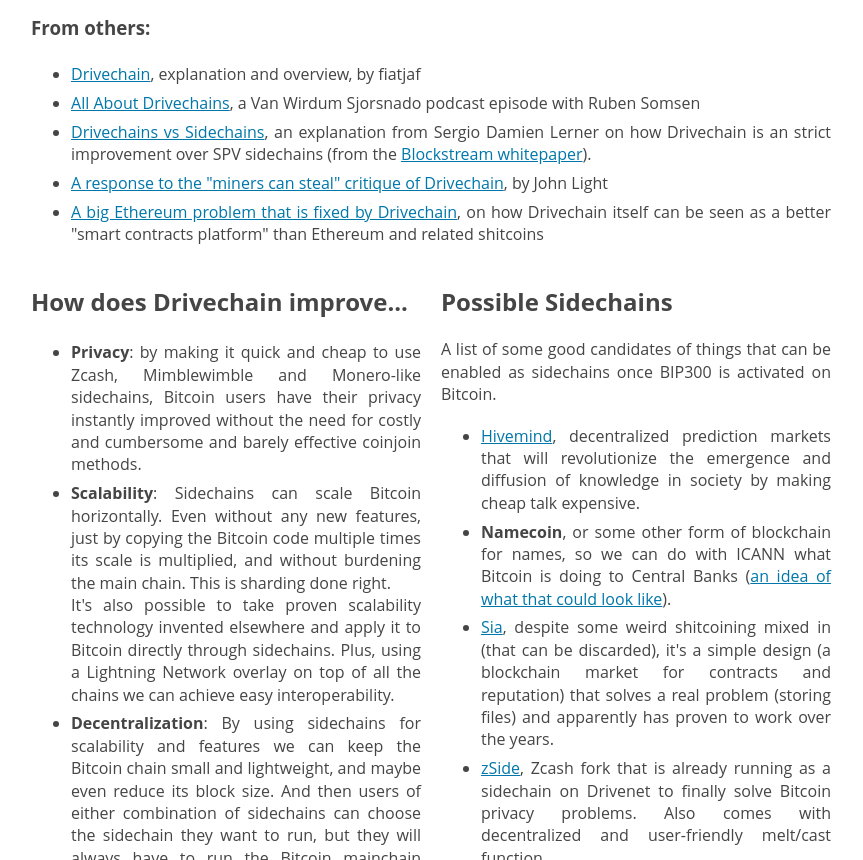
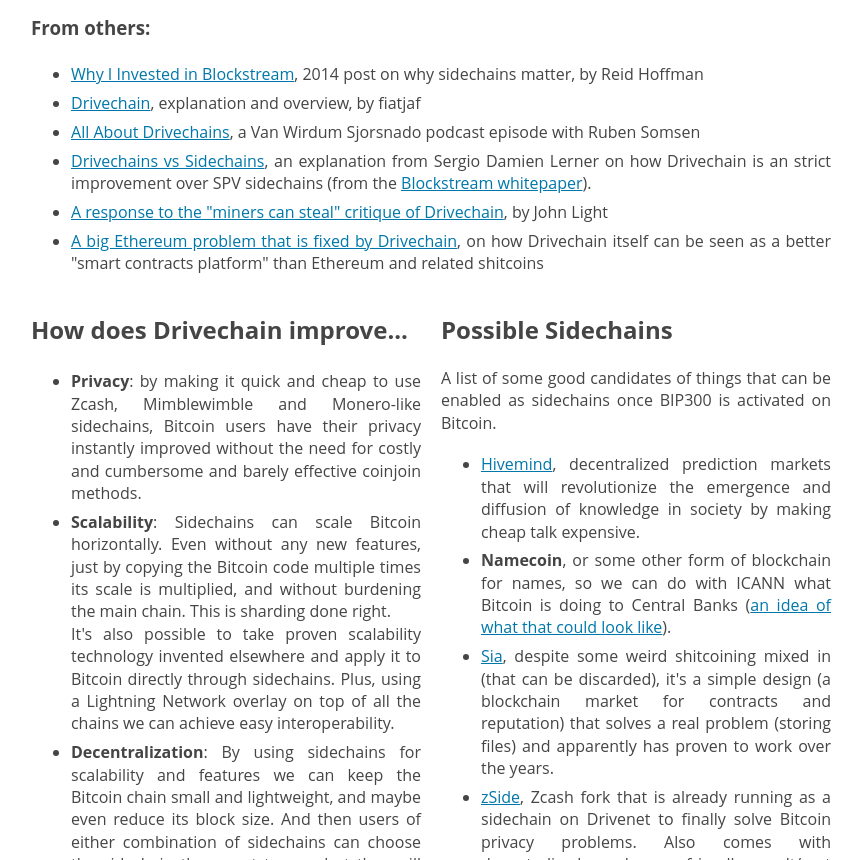
Before and after one commit to fiatjaf/drivechain.xyz, a plain HTML site: page index.html in a window 1280 px wide. Shown: the part 1373-2233 px from the top of the page, without its empty margins (209-1072 px from the left). Drawn offline with Linux system fonts and the light colour scheme.

Commit message:
add reid hoffman blockstream post.

```diff
--- a/index.html
+++ b/index.html
@@ -108,6 +108,12 @@ From the combination of
 </ul>
 <h3>From others:</h3>
 <ul>
+  <li>
+    <a
+      href="https://www.linkedin.com/pulse/20141117154558-1213-the-future-of-the-bitcoin-ecosystem-and-trustless-trust-why-i-invested-in-blockstream"
+      >Why I Invested in Blockstream</a
+    >, 2014 post on why sidechains matter, by Reid Hoffman
+  </li>
   <li>
     <a href="https://fiatjaf.com/drivechain.html">Drivechain</a>, explanation
     and overview, by fiatjaf
@@ -291,8 +297,13 @@ From the combination of
     <td>Rusty Russell</td>
     <td>🟩</td>
     <td>
-      <a href="https://lightningjunkies.net/exploring-worlds-of-lightning-development-lnj046/"
-        >"The nice thing about Drivechains is that they're isolated, right? You don't have to use it if you don't want to, they exist and it doesn't damage Bitcoin in any way. So from like a high level I'm broadly supportive, but, I'm not in the weeds and can't give any like deep technical critiques."</a
+      <a
+        href="https://lightningjunkies.net/exploring-worlds-of-lightning-development-lnj046/"
+        >"The nice thing about Drivechains is that they're isolated, right? You
+        don't have to use it if you don't want to, they exist and it doesn't
+        damage Bitcoin in any way. So from like a high level I'm broadly
+        supportive, but, I'm not in the weeds and can't give any like deep
+        technical critiques."</a
       >
     </td>
   </tr>
```
